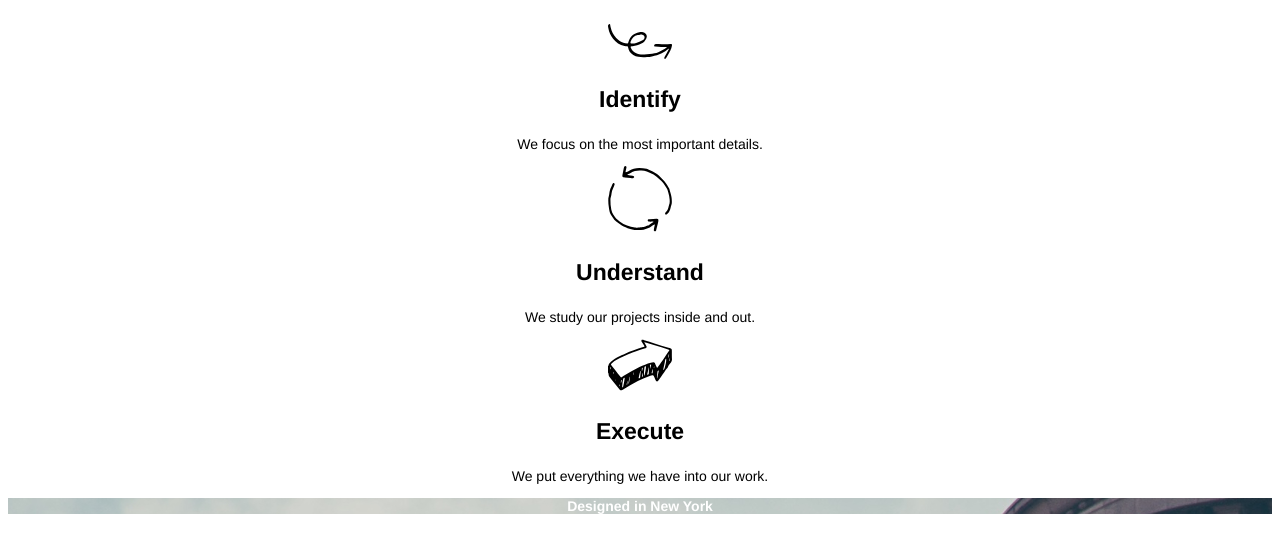
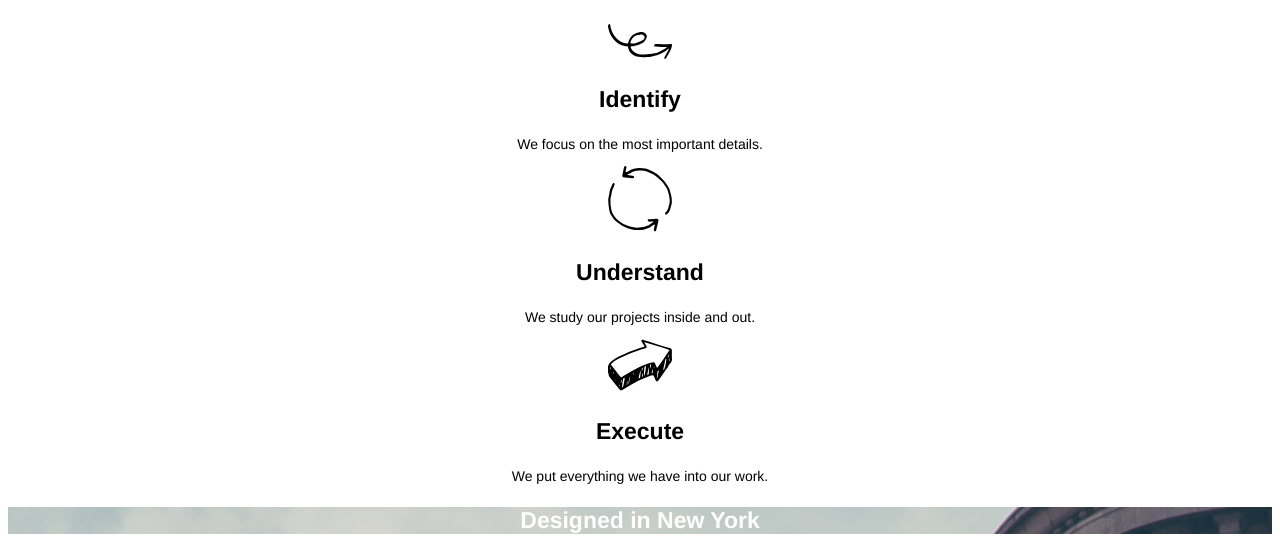
Before and after one commit to 5u8v3r7/Broadway, a plain HTML site: page index.html in a window 1280 px wide. Shown: the part 401-940 px from the top of the page. Drawn offline with Linux system fonts and the light colour scheme.

Commit message:
Finalie work

```diff
--- a/index.html
+++ b/index.html
@@ -44,9 +44,7 @@
     </div>
 
   <!-- Design tag -->
-    <div class="design">
-      <p>Designed in New York</p>
-    </div>
+    <p class="design">Designed in New York</p>
 
 <!-- Portfolio -->
     <div id = "work">
```
